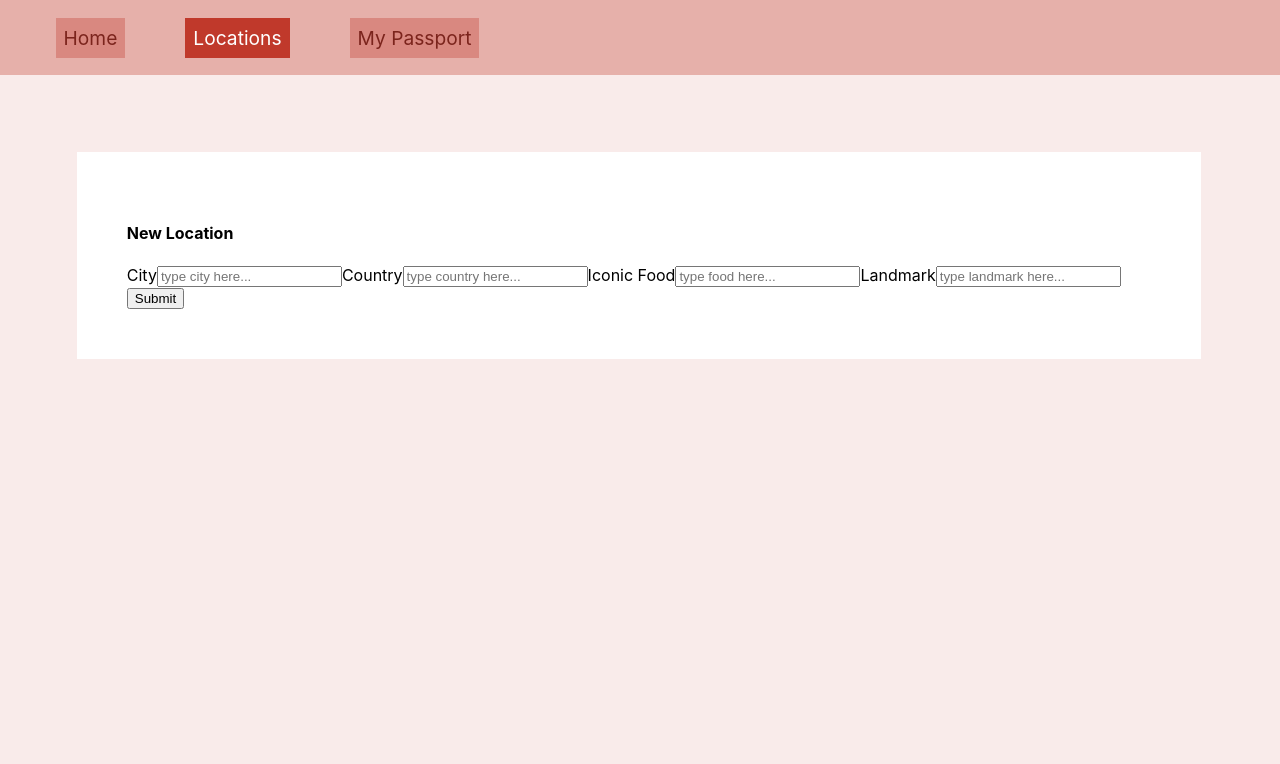
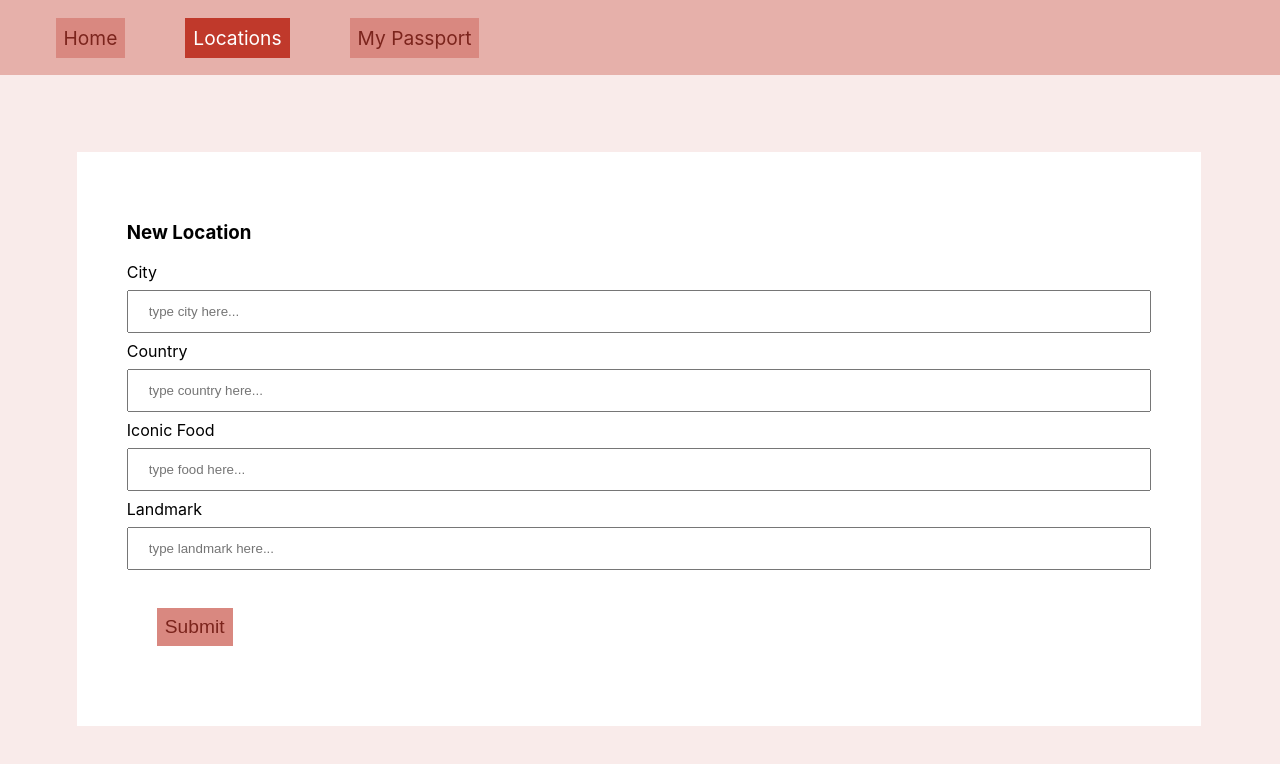
Before and after one commit to Miriamfark/phase-2-project-travel-blog, a React (Create React App) app: page /locations/new in a window 1280 px wide. Shown: the top 764 px of the page. Built offline with nearby package versions, Linux system fonts and the light colour scheme.

Commit message:
styled form

```diff
--- a/src/components/NewLocation.js
+++ b/src/components/NewLocation.js
@@ -50,7 +50,7 @@ const NewLocation = () => {
 
   return (
       <div class="box">
-      <h4>New Location</h4>
+      <h3>New Location</h3>
     <form onSubmit={handleSubmit}>
         <label>City</label>
         <input onChange={handleCityChange} type="text" placeholder="type city here..."></input>
--- a/src/index.css
+++ b/src/index.css
@@ -67,3 +67,25 @@ nav a.active {
   border-color: #D98880;
   border-width: 5px;
 }
+
+input[type=text] {
+  width: 100%;
+  padding: 12px 20px;
+  margin: 8px 0;
+  box-sizing: border-box;
+}
+
+input[type=submit] {
+  margin: 30px;
+  color: #7B241C;
+  background-color: #D98880;
+  padding: 8px;
+  font-size: larger;
+  text-decoration: none;
+  border: none;
+}
+
+input[type=submit]:hover {
+  background-color: #C0392B;
+  color: white;
+}
```
